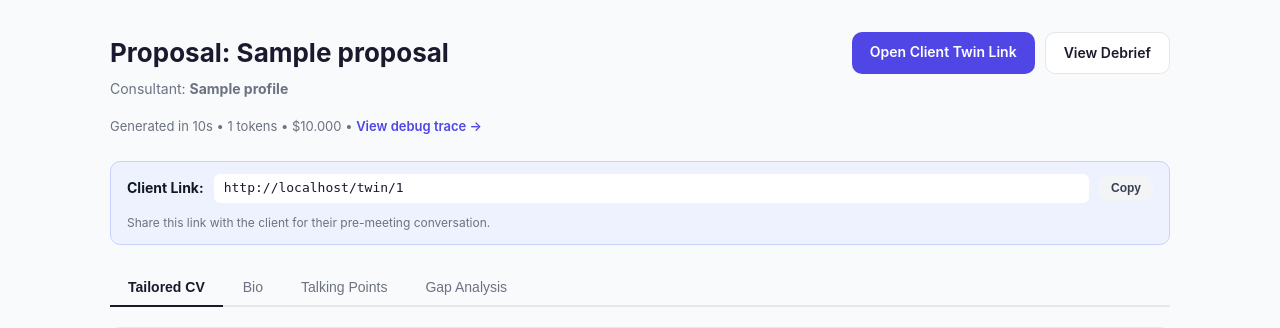
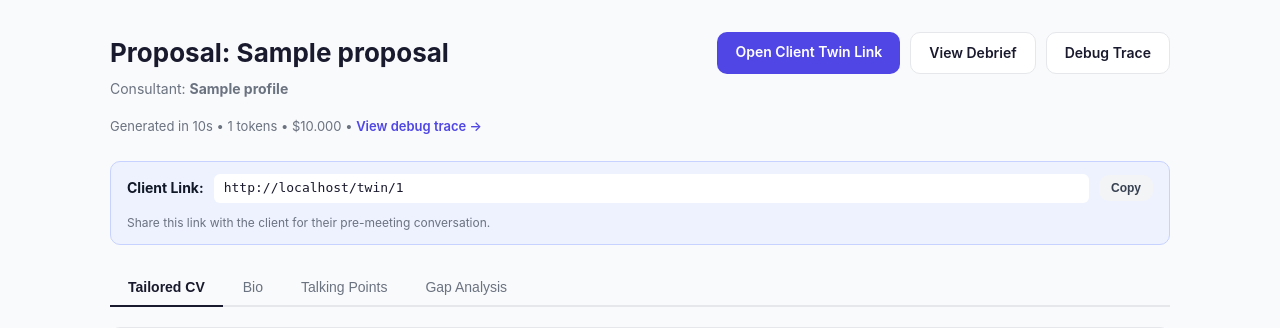
Before and after one commit to edendadon/PitchTwin-fuse, a Flask app: template templates/proposal.html in a window 1280 px wide. Shown: the part 56-384 px from the top of the page. Run offline with Flask 3, Linux system fonts and the light colour scheme; the template is opened without the code that fills it: most values are stand-ins (such as "Sample title", 1, 10 or a date in 2020).

Commit message:
feat: make debug trace reachable from any proposal page (#6) (#45)
Improve trace discoverability per review feedback:
- Always render a "Debug Trace" button in the proposal header actions,
  independent of whether a twin session exists.
- Always show the inline "View debug trace →" link; the tokens/cost prefix
  ("Generated in Ns • N tokens • $X") stays gated on usage data, so pre-#6
  proposals (no usage) still expose the trace link.

Complements the dashboard Trace action. Adds a test covering a proposal with
no usage and no twin session.

Co-authored-by: Claude Opus 4.8 (1M context) <noreply@anthropic.com>

```diff
--- a/templates/proposal.html
+++ b/templates/proposal.html
@@ -7,24 +7,26 @@
     <h1>Proposal: {{ proposal.company_name }}</h1>
     {% if profile %}<p class="page-subtitle">Consultant: <strong>{{ profile.name }}</strong></p>{% endif %}
   </div>
-  {% if twin_session %}
   <div class="header-actions">
+    {% if twin_session %}
     <a href="/twin/{{ twin_session.id }}" class="btn-twin" target="_blank">
       Open Client Twin Link
     </a>
     <a href="/debrief/{{ proposal.id }}" class="btn-secondary">View Debrief</a>
+    {% endif %}
+    <a href="/proposal/{{ proposal.id }}/trace" class="btn-secondary">Debug Trace</a>
   </div>
-  {% endif %}
 </div>
 
-{% if proposal.usage and proposal.usage.get('total_tokens') %}
 <p class="generation-meta">
+  {% if proposal.usage and proposal.usage.get('total_tokens') %}
   Generated in {{ proposal.usage.get('duration_seconds', 0)|round(0)|int }}s
   &bull; {{ "{:,}".format(proposal.usage.get('total_tokens', 0)) }} tokens
   &bull; ${{ "%.3f"|format(proposal.usage.get('cost_usd', 0)) }}
-  &bull; <a href="/proposal/{{ proposal.id }}/trace">View debug trace &rarr;</a>
+  &bull;
+  {% endif %}
+  <a href="/proposal/{{ proposal.id }}/trace">View debug trace &rarr;</a>
 </p>
-{% endif %}
 
 <!-- Twin link for sharing -->
 {% if twin_session %}
```
Also changed, not shown: tests/test_integration.py (+16 -0 lines).
